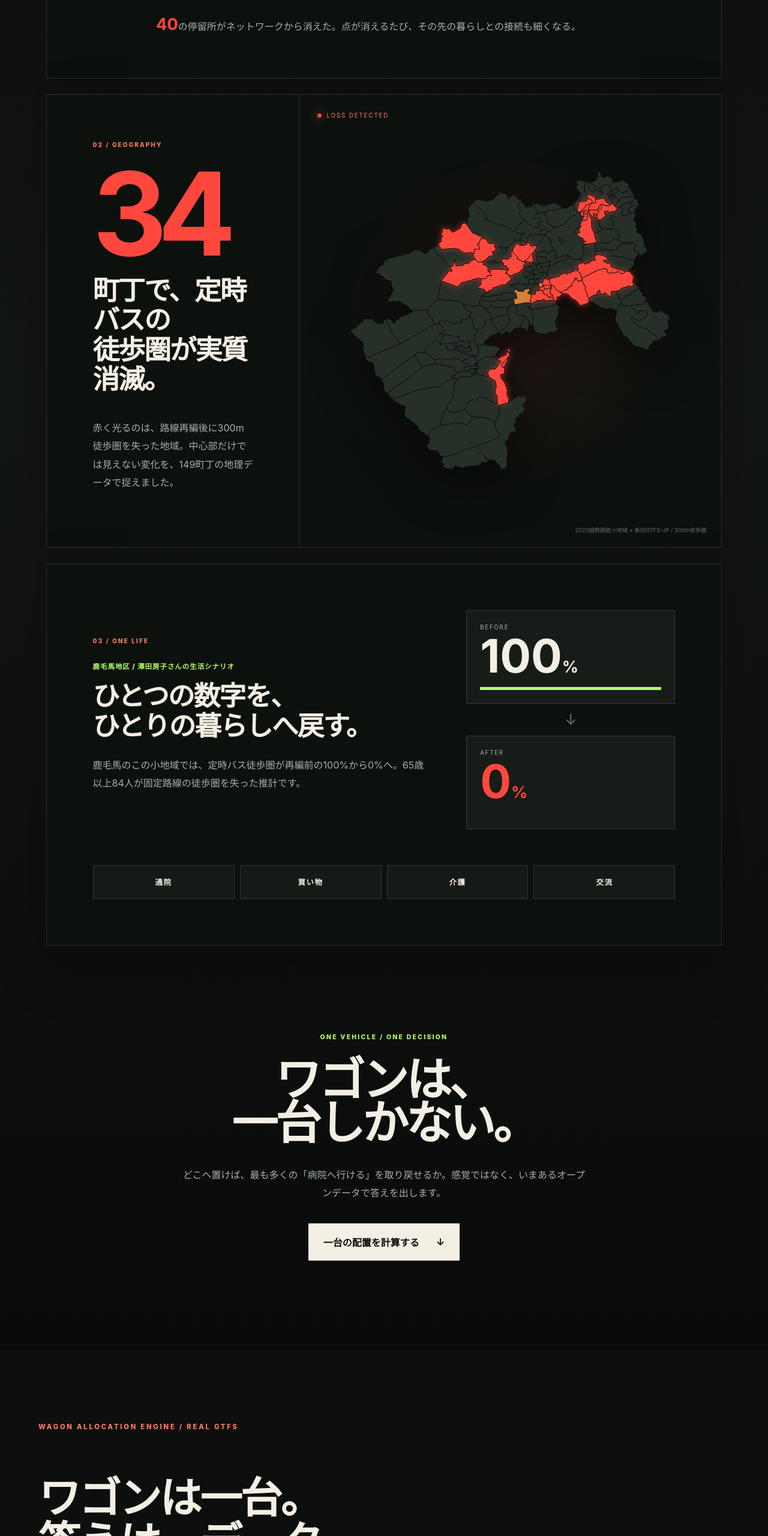
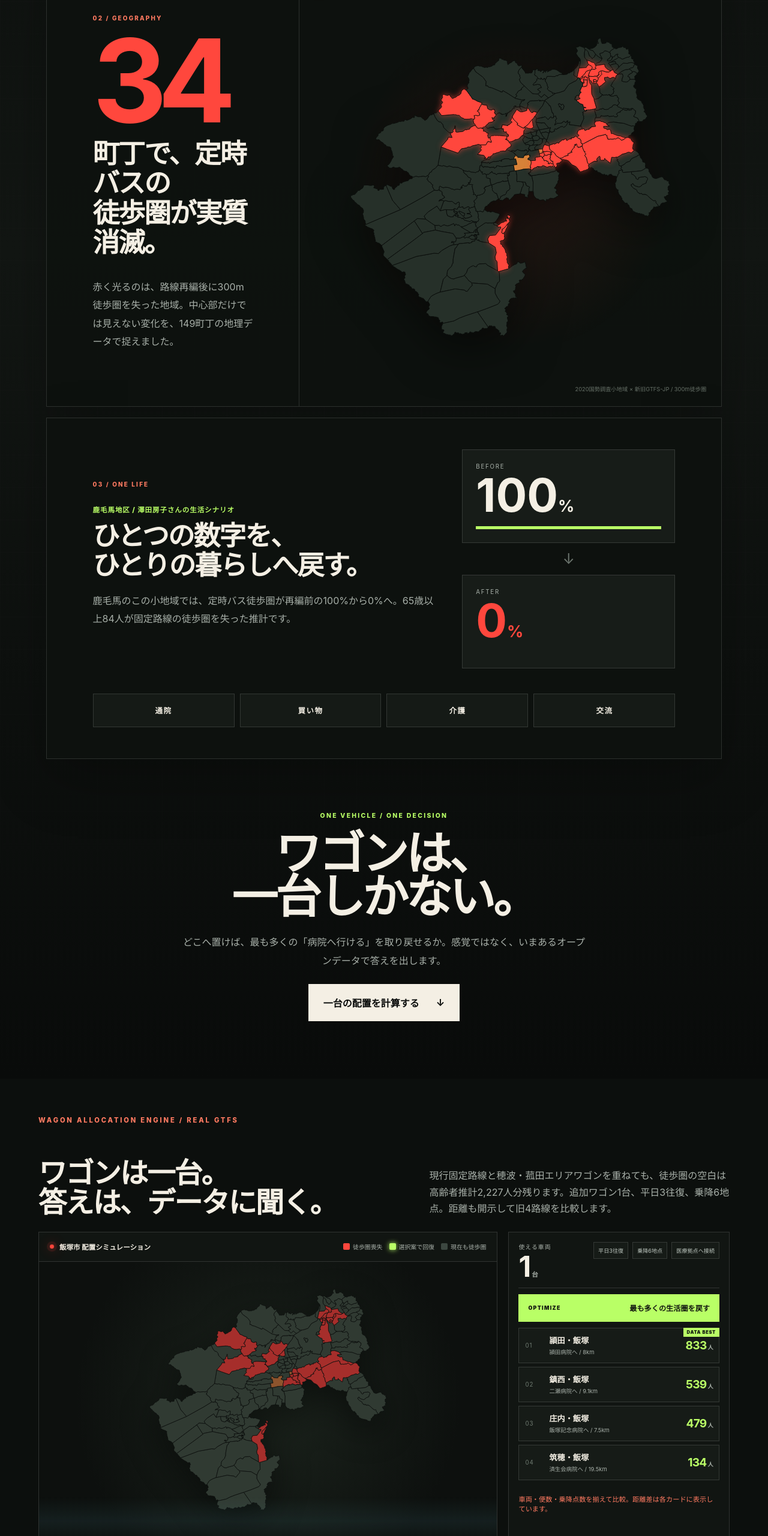
Before and after one commit to b84330808/iizuka-ikeru-navi, a website: page app/future.html in a window 1280 px wide. Shown: the part 1928-4488 px from the top of the page at 60% size. Drawn offline with Linux system fonts and the light colour scheme; no server answers.

Commit message:
fix: tighten life twin vertical rhythm

```diff
--- a/app/future.css
+++ b/app/future.css
@@ -103,3 +103,53 @@
   .proof-compare{grid-template-columns:1fr}.proof-arrow{min-height:60px}.proof-arrow i{width:1px;height:32px;margin:auto}.proof-route{align-items:flex-start;flex-direction:column}.proof-route i{transform:rotate(90deg)}
   .proof-trace{display:block}.proof-trace>span{display:block;margin-bottom:7px}
 }
+
+/* Compact desktop rhythm: keep each decision chapter scannable in one viewport. */
+@media(min-width:1051px){
+  .impact{padding-top:96px;padding-bottom:96px}
+  .impact-intro{margin-bottom:64px}
+  .impact-intro>p:last-child{margin-top:28px}
+  .impact-scenes{gap:18px}
+  .stop-scene{padding-top:42px;padding-bottom:42px}
+  .stop-shift{margin-top:24px;margin-bottom:24px}
+  .stop-loss-grid{margin-top:34px;margin-bottom:20px}
+  .stop-scene>p{margin-top:24px}
+  .geography-scene{min-height:540px}
+  .impact-map-shell{min-height:540px;padding:38px}
+  .scene-number{margin-top:24px}
+  .scene-copy h3,.komoda-scene h3{margin-top:12px;margin-bottom:18px}
+  .komoda-scene{gap:42px;padding-top:52px;padding-bottom:52px}
+  .decision-gate{margin-top:82px}
+  .decision-gate h2{margin-top:20px}
+  .decision-gate p{margin-top:24px;margin-bottom:24px}
+
+  .simulator{padding-top:78px;padding-bottom:78px}
+  .section-heading{grid-template-columns:minmax(0,1.08fr) minmax(360px,.92fr);margin-bottom:32px;gap:clamp(28px,5vw,80px)}
+  .section-heading .kicker{margin-bottom:-8px}
+  .section-heading h2,.method h2,.report h2{font-size:clamp(2.7rem,4.5vw,5rem)}
+  .section-heading>p:last-child{line-height:1.72}
+  .map-wrap,#iizuka-map{min-height:510px;height:510px}
+  .policy-panel{padding:16px}
+  .allocation-panel{gap:10px}
+  .resource-head{padding-bottom:11px}
+  .resource-head strong{font-size:3rem}
+  .resource-head>span{padding:6px 7px}
+  .optimize-button{padding:13px 15px}
+  .scenario-list{gap:6px}
+  .scenario-card{min-height:64px;padding:8px 10px}
+  .scenario-copy b{margin-bottom:3px}
+  .outcome-panel{margin-top:14px;padding:19px 20px}
+  .journey-proof{margin-top:14px;padding-top:38px;padding-bottom:38px}
+  .proof-card{min-height:184px;padding:20px}
+  .report{padding-top:78px;padding-bottom:78px}
+  .method{padding-top:86px;padding-bottom:86px}
+}
+
+@media(min-width:1051px) and (max-height:850px){
+  .simulator{padding-top:62px;padding-bottom:62px}
+  .section-heading{margin-bottom:24px}
+  .section-heading h2{font-size:clamp(2.5rem,3.7vw,3.95rem)}
+  .map-wrap,#iizuka-map{min-height:460px;height:460px}
+  .scenario-card{min-height:59px}
+  .journey-proof{padding-top:30px;padding-bottom:30px}
+}
```
